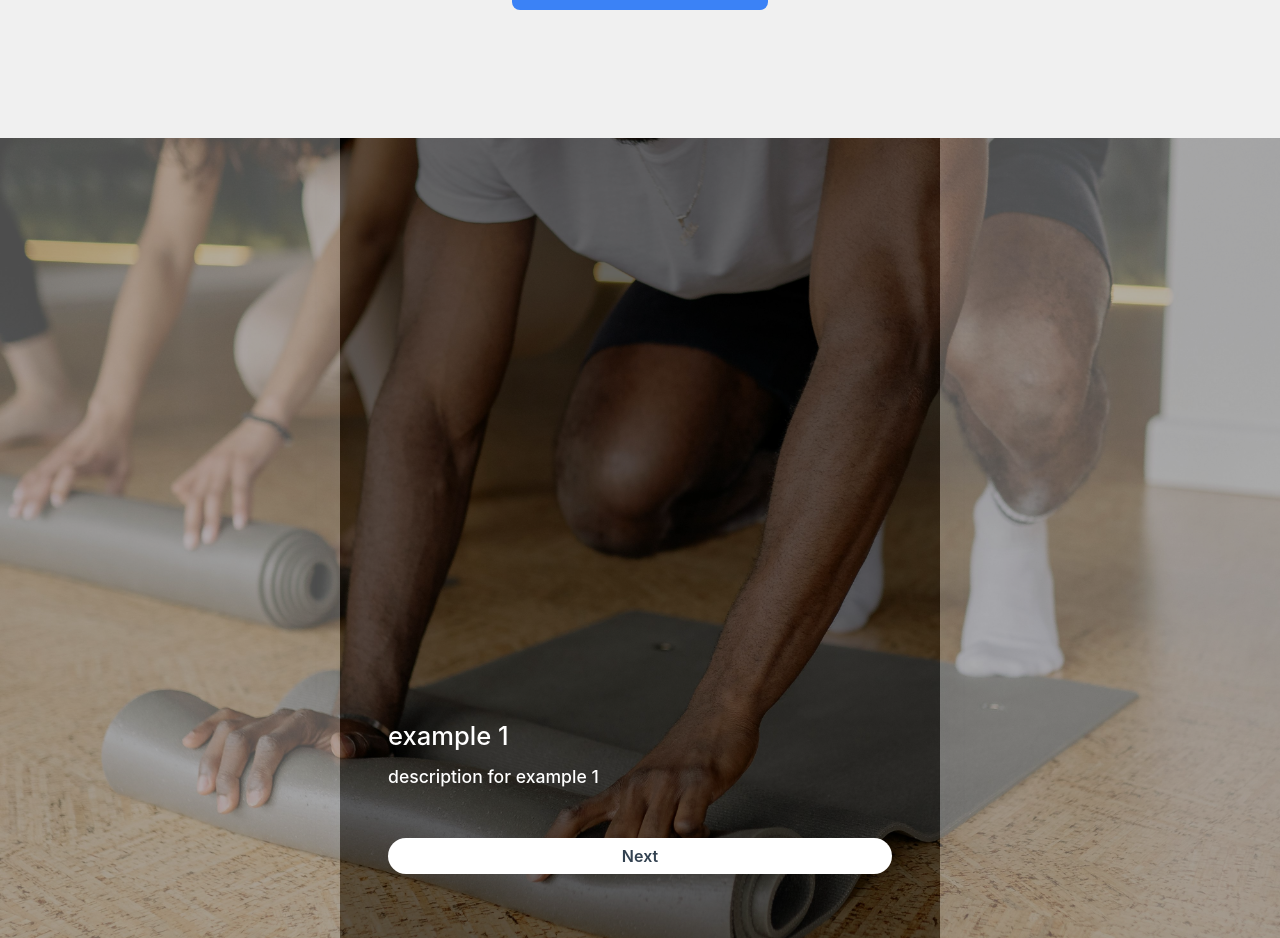
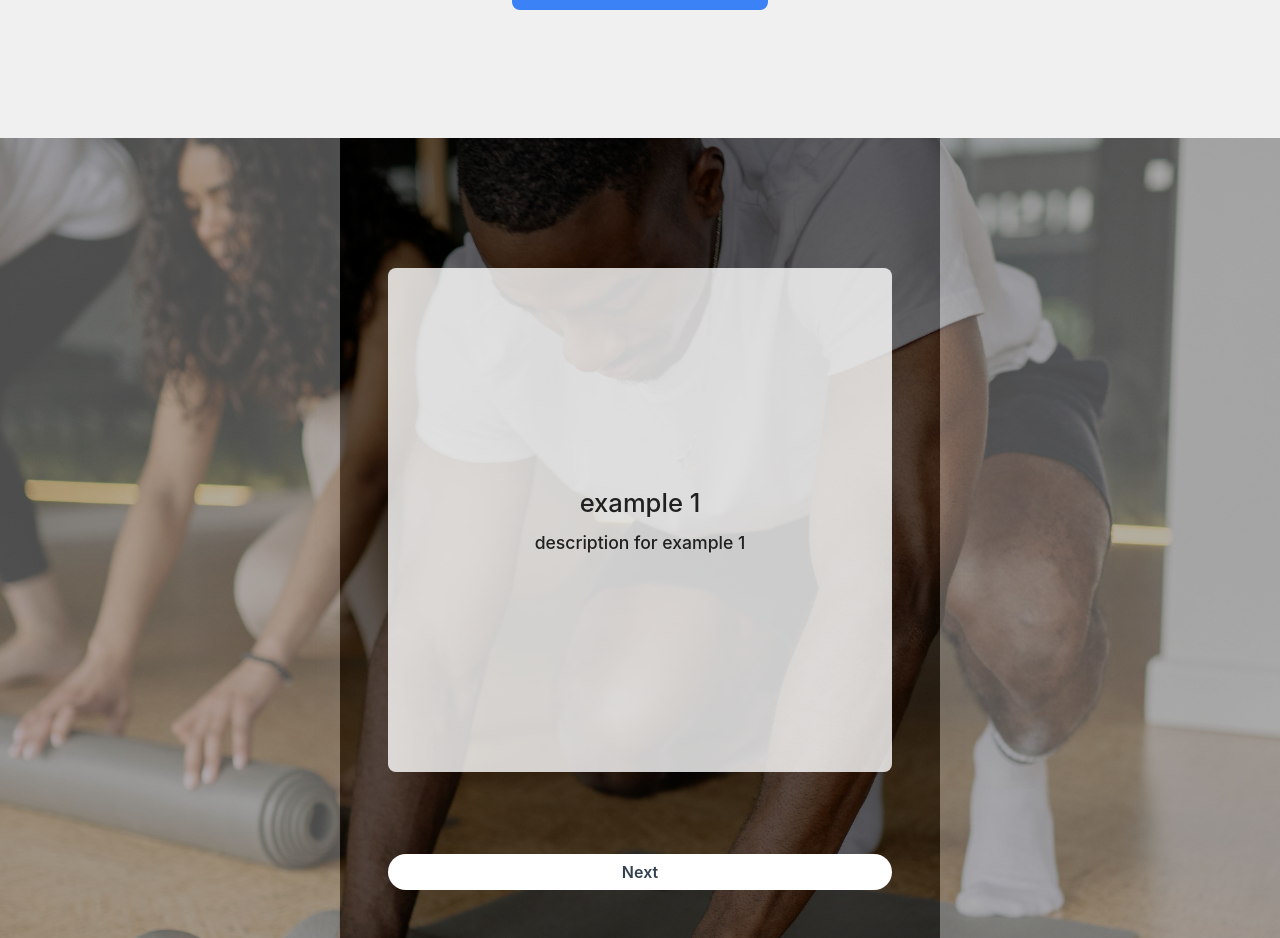
Before and after one commit to Braulin96/ProductFinder, a React (Create React App) app: page / in a window 1280 px wide. Shown: the part 615-1553 px from the top of the page. Built offline with nearby package versions, Linux system fonts and the light colour scheme.

Commit message:
set a new container for the questions

```diff
--- a/src/components/shared/Onboarding.js
+++ b/src/components/shared/Onboarding.js
@@ -14,24 +14,24 @@ const elements = [
   {
     image: FitPeople,
     title: "example 1",
-        description:"description for example 1"
+    description: "description for example 1",
   },
   {
     image: FitPeople,
     title: "example 2",
-        description:"description for example 2"
+    description: "description for example 2",
   },
   {
     image: FitPeople,
     title: "example 3",
-        description:"description for example 3"
+    description: "description for example 3",
   },
   {
     image: FitPeople,
     title: "example 4",
-        description:"description for example 4"
+    description: "description for example 4",
   },
-]
+];
 
 const styles = {
   slide: {
@@ -47,7 +47,6 @@ const styles = {
     backgroundColor: "black",
     position: "relative",
   },
-
   container: {
     minHeight: "100vh",
     alignItems: "center",
@@ -72,14 +71,21 @@ const Slide = ({ img, title, description, start }) => {
             <FiChevronLeft style={{ color: "white" }} size={28} />
           </a>
         )}
-        <div className="mt-auto p-4 md:p-12" style={{ zIndex: 1 }}>
-          <div className="mb-12 font-medium">
-            <h2 className="pb-2" style={{ fontSize: "1.6rem", color: "white" }}>
+        <div className="p-4 md:p-12 h-full flex flex-col" style={{ zIndex: 1 }}>
+          <div className="font-medium h-full flex">
+            <div className="bg-white bg-opacity-80 m-auto w-full aspect-square rounded-lg px-8 justify-center flex flex-col text-center text-secondary-gray">
+              <h2
+                className="pb-2"
+                style={{ fontSize: "1.6rem"}}
+              >
                 {title}
               </h2>
-            <p style={{ fontSize: "1.1rem", color: "white" }}> {description}</p>
+              <p style={{ fontSize: "1.1rem"}}>
+                {description}
+              </p>
             </div>
-          <div className="mb-4">
+          </div>
+          <div className="mt-auto">
             {swiper.isEnd ? (
               <a
                 className="rounded-full font-semibold flex bg-white py-1.5 justify-center text-[#334251] hover:text-[#334251] w-full"
@@ -108,7 +114,7 @@ const Slide = ({ img, title, description, start }) => {
           left: 0,
           backgroundImage: `url(${img})`,
           backgroundSize: "cover",
-          backgroundPosition: "center",
+          backgroundPosition: "cener",
           opacity: 0.4,
         }}
       />
```
Lines whose indentation alone changed are shown as unchanged.
